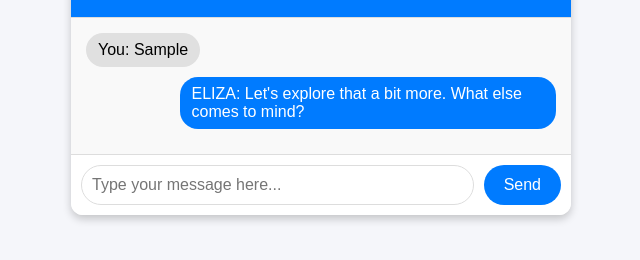
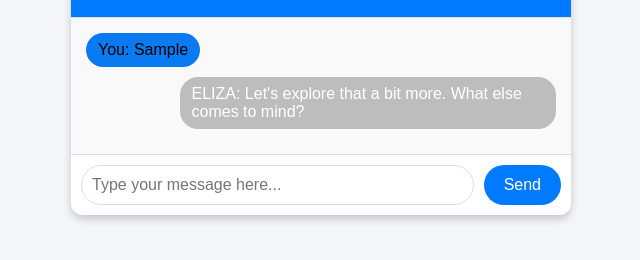
Before and after one commit to hemersondecarli/emerginTechnologies, a plain HTML site: page eliza/index.html in a window 1280 px wide. Both pictures are taken after typing "Sample" into the empty fields and a click on the button "Send". Shown: the part 332-592 px from the top of the page, without its empty margins (319-959 px from the left). Drawn offline with Linux system fonts and the light colour scheme.

Commit message:
css updated

```diff
--- a/eliza/style.css
+++ b/eliza/style.css
@@ -63,13 +63,13 @@ body {
 
 #conversation div:nth-child(odd) {
     align-self: flex-start;
-    background-color: #e0e0e0;
+    background-color: #097af1;
     color: #000000;
 }
 
 #conversation div:nth-child(even) {
     align-self: flex-end;
-    background-color: #007bff;
+    background-color: #bdbdbd;
     color: #ffffff;
 }
 
```
